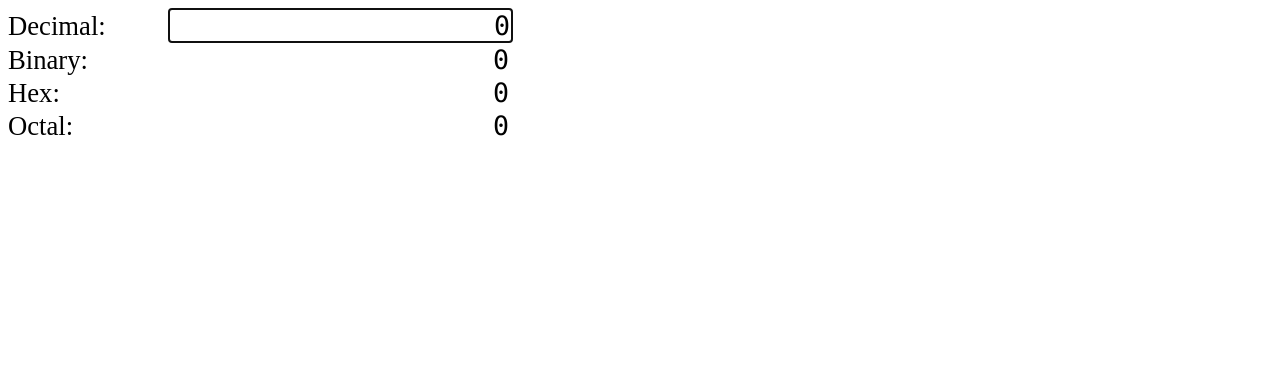
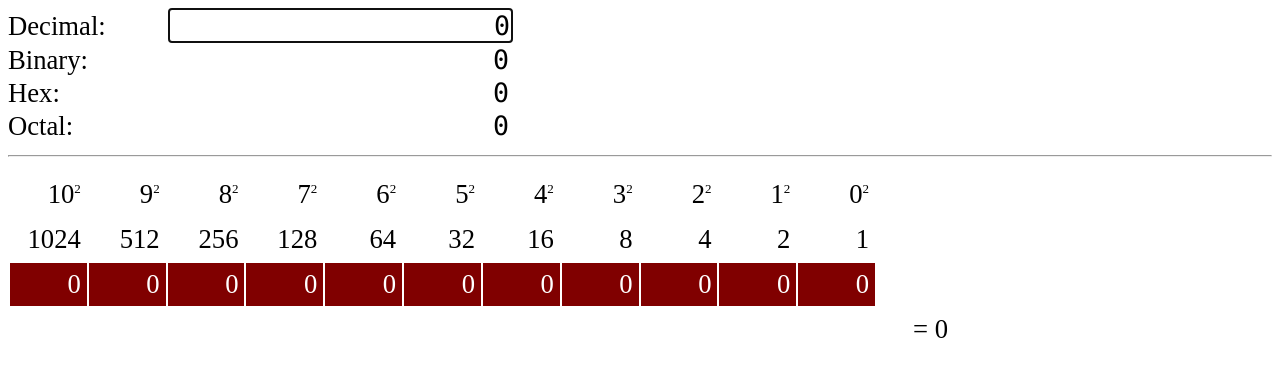
Before and after one commit to fstender/decbinhexoct, a Gatsby site: page / in a window 1280 px wide. Built offline with nearby package versions, Linux system fonts and the light colour scheme; Gatsby itself is replaced by a stand-in of ours.

Commit message:
Added binary details

```diff
--- a/src/assets/styles/main.css
+++ b/src/assets/styles/main.css
@@ -1,3 +1,7 @@
+body {
+    font-size: 20pt;
+}
+
 input {
     border: 1px solid lightslategray;
     font-size: 20pt;
@@ -13,5 +17,28 @@ input[readonly]
 span.label {
     width: 160px;
     display: inline-block;
-    font-size: 20pt;
 }
+
+table.details {
+    table-layout: fixed;
+    width: 75%;
+    text-align: right;
+}
+
+table.details td {
+    padding: 6px;
+}
+
+td.bit_on {
+    background-color: seagreen;
+    color: white;
+}
+
+td.bit_off {
+    background-color: maroon;
+    color: white;
+}
+
+sup {
+    font-size: small;
+}
--- /dev/null
+++ b/src/components/BinaryDetails.js
@@ -0,0 +1,53 @@
+import React from 'react';
+
+class BinaryDetails extends React.Component {
+
+  constructor(props) {
+    super(props);
+  }
+
+
+  toBinary(value) {
+    let number = Number.parseInt(value);
+    return Number.isNaN(number) ? '' : number.toString(2);
+  }
+
+  sumOperand(bitset, bitvalue, value) {
+    let remainder = value - bitvalue;
+    if (remainder > bitvalue) {
+      return bitset ? "+ " + bitvalue : "";
+    }
+    return bitset ? bitvalue : "";
+  }
+
+  render() {
+    const value = this.props.value;
+
+    let x0 = [];
+    let x1 = [];
+    let x2 = [];
+    let x3 = [];
+    for (let i = 10; i >= 0; i--) {
+      let bitvalue = Math.pow(2, i);
+      let bitset = (value & bitvalue) === bitvalue;
+      x0.push(<td>{i}<sup>2</sup></td>);
+      x1.push(<td>{bitvalue}</td>);
+      x2.push(<td className={bitset ? "bit_on" : "bit_off"}>{bitset ? "1" : "0"}</td>);
+      x3.push(<td>{this.sumOperand(bitset, bitvalue, value)}</td>);
+    }
+    x3.push(<td>= {value}</td>);
+
+    return (
+      <div>
+        <table className="details">
+          <tr>{x0}</tr>
+          <tr>{x1}</tr>
+          <tr>{x2}</tr>
+          <tr>{x3}</tr>
+        </table>
+      </div>
+    );
+  }
+}
+
+export default BinaryDetails;
--- a/src/components/Converter.js
+++ b/src/components/Converter.js
@@ -4,6 +4,7 @@ import DecimalInput from "./DecimalInput"
 import BinaryOutput from './BinaryOutput';
 import HexOutput from './HexOutput';
 import OctalOutput from './OctalOutput';
+import BinaryDetails from './BinaryDetails';
 
 class Converter extends React.Component {
     constructor(props) {
@@ -25,6 +26,8 @@ class Converter extends React.Component {
             <BinaryOutput value={decimal}></BinaryOutput>
             <HexOutput value={decimal}></HexOutput>
             <OctalOutput value={decimal}></OctalOutput>
+            <hr></hr>
+            <BinaryDetails value={decimal}></BinaryDetails>
         </div>
       );
     }
--- a/src/components/DecimalInput.js
+++ b/src/components/DecimalInput.js
@@ -19,9 +19,8 @@ class DecimalInput extends React.Component {
       (keyCode >= 48 && keyCode <= 57) || // Numbers
       (keyCode >= 96 && keyCode <= 105) || // Numpad
       keyCode === 8 || // Backspace
-      keyCode === 46
+      keyCode === 46 // Delete
     ) {
-      // Delete
       return;
     }
     e.preventDefault();
```
